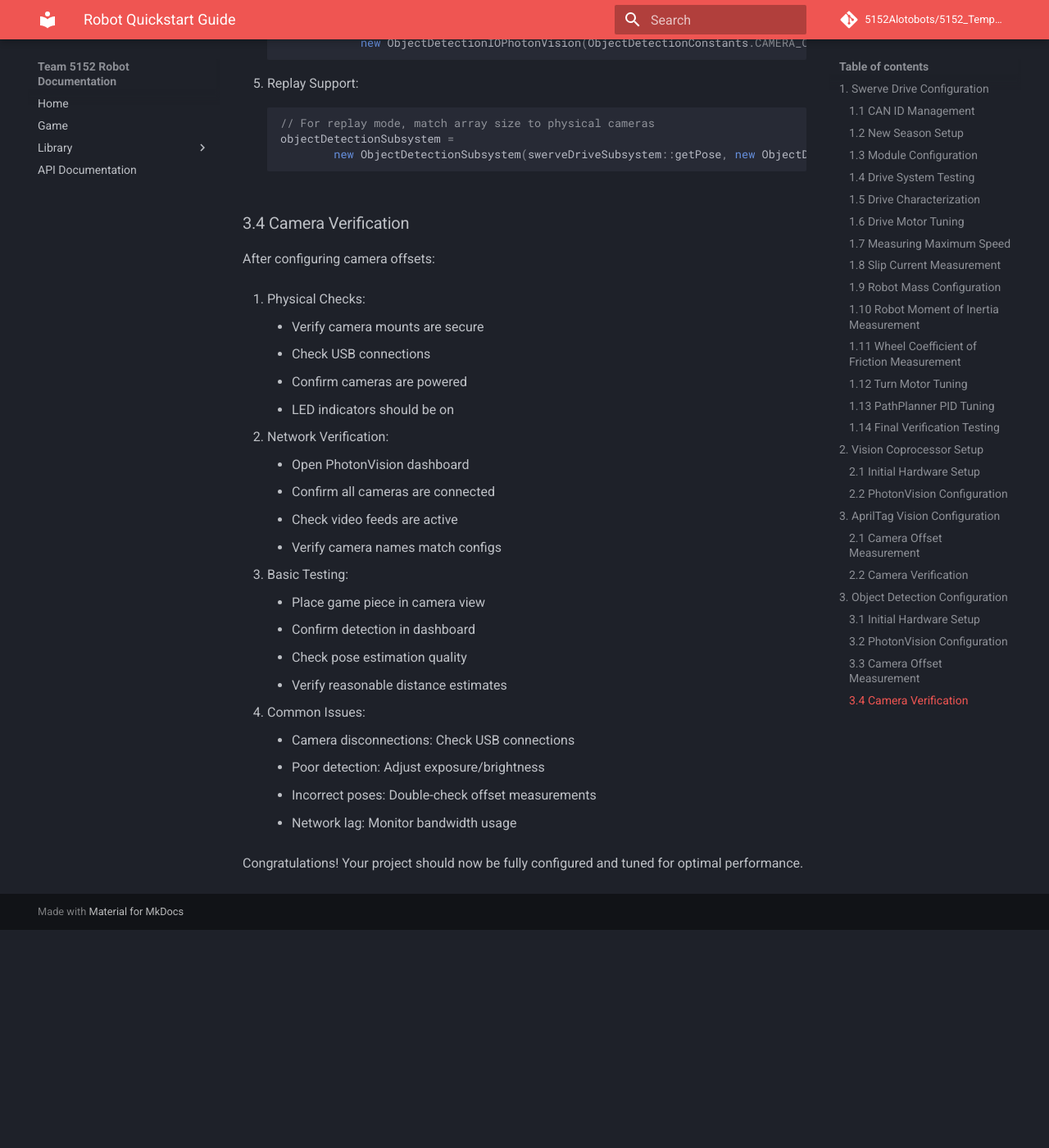
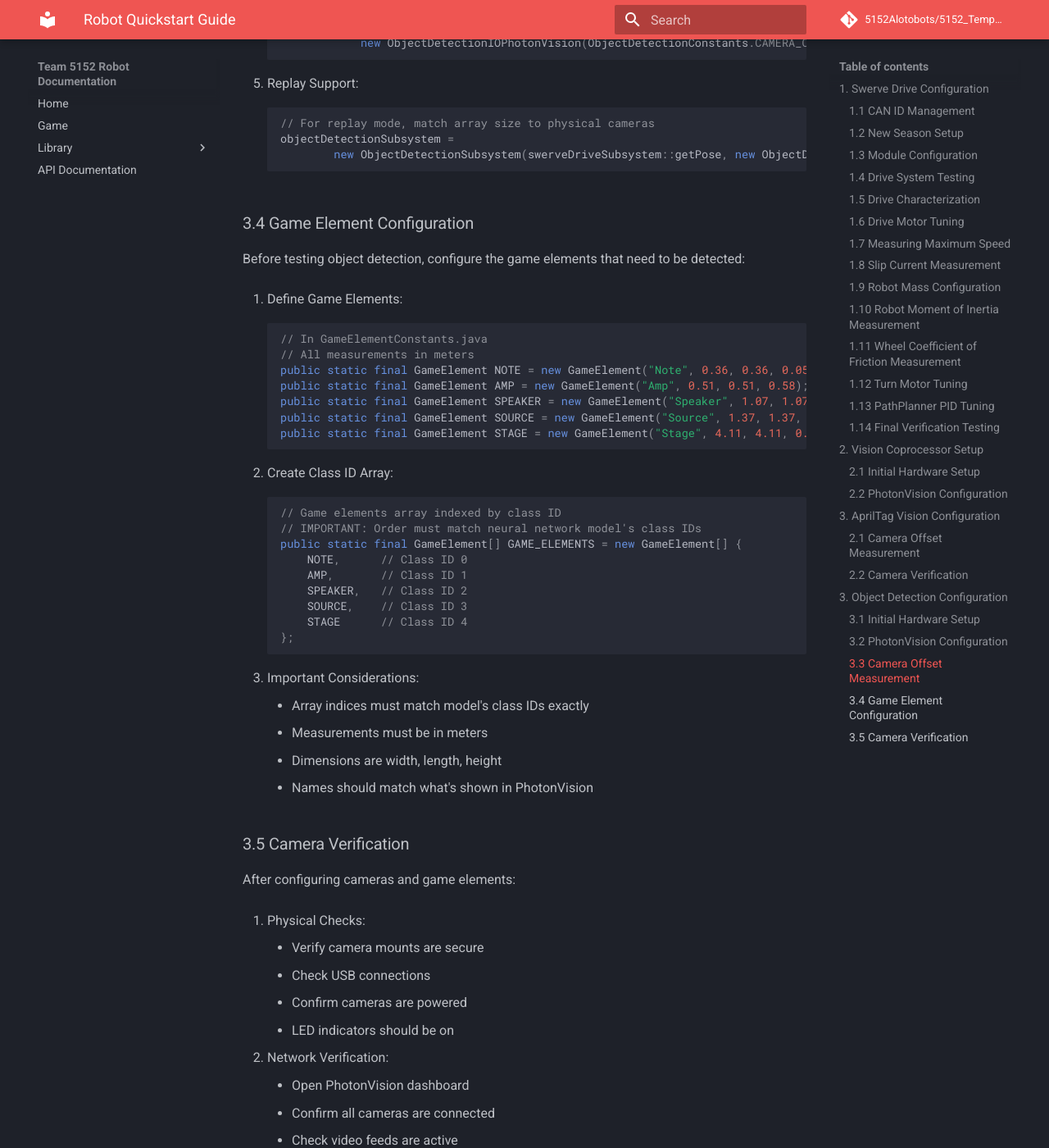
Before and after one commit to 5152Alotobots/5152_Template, an MkDocs documentation site: the page built from docs/mkdocs/docs/quickstart.md, in a window 1280 px wide and 1400 px high, scrolled down 24288 px. Shown: the whole window at 82% size. Built offline with MkDocs 1.6.1 and Material for MkDocs 9.7.7, drawn with Linux system fonts in a browser that asks for light colours; comment, search, counter and statistics services are not loaded; before the commit the page ends 25422 px from its top, so only the background shows below that.

Commit message:
(no commit message provided)

````diff
--- a/docs/mkdocs/docs/quickstart.md
+++ b/docs/mkdocs/docs/quickstart.md
@@ -879,9 +879,43 @@ Accurate camera position measurements are critical for object detection:
             new ObjectDetectionSubsystem(swerveDriveSubsystem::getPose, new ObjectDetectionIO() {});
     ```
 
-### 3.4 Camera Verification
+### 3.4 Game Element Configuration
 
-After configuring camera offsets:
+Before testing object detection, configure the game elements that need to be detected:
+
+1. Define Game Elements:
+    ```java
+    // In GameElementConstants.java
+    // All measurements in meters
+    public static final GameElement NOTE = new GameElement("Note", 0.36, 0.36, 0.05);
+    public static final GameElement AMP = new GameElement("Amp", 0.51, 0.51, 0.58);
+    public static final GameElement SPEAKER = new GameElement("Speaker", 1.07, 1.07, 2.11);
+    public static final GameElement SOURCE = new GameElement("Source", 1.37, 1.37, 2.03);
+    public static final GameElement STAGE = new GameElement("Stage", 4.11, 4.11, 0.55);
+    ```
+
+2. Create Class ID Array:
+    ```java
+    // Game elements array indexed by class ID
+    // IMPORTANT: Order must match neural network model's class IDs
+    public static final GameElement[] GAME_ELEMENTS = new GameElement[] {
+        NOTE,      // Class ID 0
+        AMP,       // Class ID 1
+        SPEAKER,   // Class ID 2
+        SOURCE,    // Class ID 3
+        STAGE      // Class ID 4
+    };
+    ```
+
+3. Important Considerations:
+    - Array indices must match model's class IDs exactly
+    - Measurements must be in meters
+    - Dimensions are width, length, height
+    - Names should match what's shown in PhotonVision
+
+### 3.5 Camera Verification
+
+After configuring cameras and game elements:
 
 1. Physical Checks:
     - Verify camera mounts are secure
````
